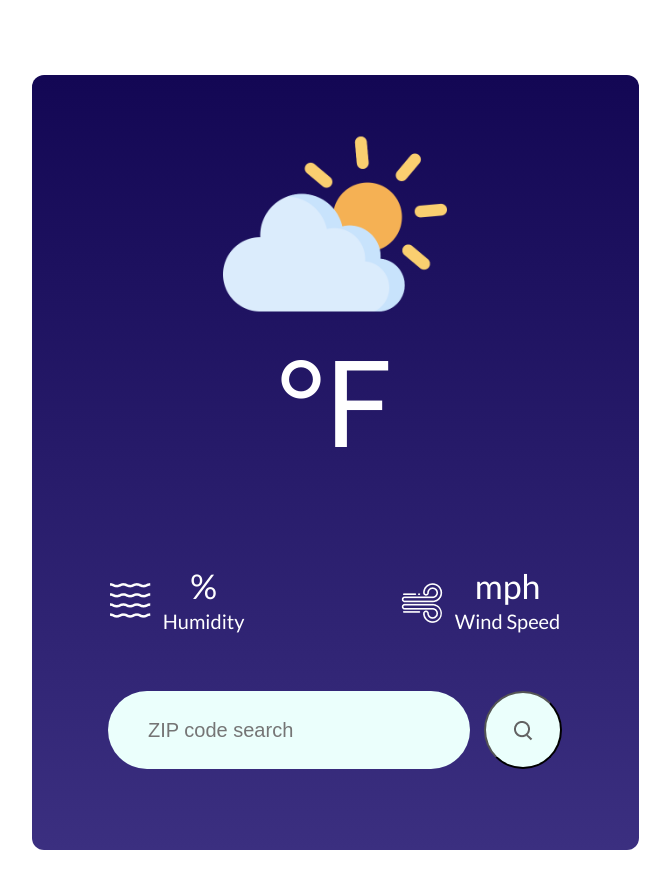
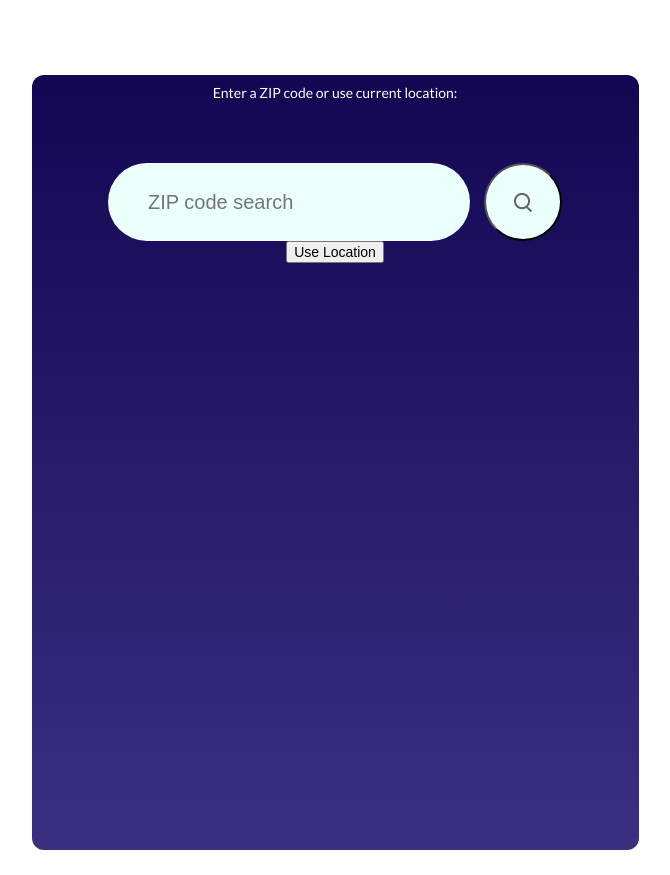
Before and after one commit to Jemster07/weather-app, a React (Create React App) app: page / in a window 1280 px wide. Shown: the whole page, without its empty margins (305-975 px from the left). Built offline with nearby package versions, Linux system fonts and the light colour scheme; no server answers.

Commit message:
Creating a checkpoint before I try to change up some geolocation logic

```diff
--- a/src/components/WeatherApp/WeatherApp.css
+++ b/src/components/WeatherApp/WeatherApp.css
@@ -84,3 +84,7 @@
 .icon{
     margin-top: 7px;
 }
+
+.user-prompt{
+    color: white;
+}
--- a/src/components/WeatherApp/WeatherApp.jsx
+++ b/src/components/WeatherApp/WeatherApp.jsx
@@ -19,6 +19,8 @@ const WeatherApp = () => {
     const [temp, setTemp] = useState();
     const [location, setLocation] = useState();
     const [searchQuery, setSearchQuery] = useState();
+    const [initialVisit, setInitialVisit] = useState(true);
+    const [permission, setPermission] = useState();
 
     useEffect(() => {
         navigator.geolocation.getCurrentPosition(function (position) {
@@ -43,6 +45,21 @@ const WeatherApp = () => {
     function handleSubmit(event) {
         event.preventDefault();
         search();
+    };
+
+    function checkNavPermissions() {
+        navigator.permissions.query({ name: 'geolocation' }).then((result) => {
+            if (result.state === 'granted') {
+
+            } else if (result.state === 'prompt') {
+
+            } else if (result.state === 'denied') {
+
+            }
+            result.addEventListener('change', () => {
+
+            });
+        });
     };
 
     const search = async () => {
@@ -87,6 +104,23 @@ const WeatherApp = () => {
 
     return (
         <div className="app">
+            {initialVisit ?
+                <div className="container">
+                    <div className="user-prompt">Enter a ZIP code or use current location:</div>
+
+                    <div className="search-field">
+                        <form onSubmit={handleSubmit}>
+                            <input className="zipInput" type="text" value={searchQuery} onChange={(event) => setSearchQuery(event.target.value)} pattern="[0-9]{5}" placeholder="ZIP code search" required />
+                            <button className="search-icon" type="submit">
+                                <img src={search_icon} alt="search button" />
+                            </button>
+                        </form>
+                    </div>
+
+                    <button>Use Location</button>
+                </div>
+
+            :
                 <div className="container">
                     <div className="weather-image">
                         <img src={weatherIcon} alt="" />
@@ -118,6 +152,8 @@ const WeatherApp = () => {
                         </form>
                     </div>
                 </div>
+
+            }
         </div>
     )
 }
```
Lines whose indentation alone changed are shown as unchanged.
